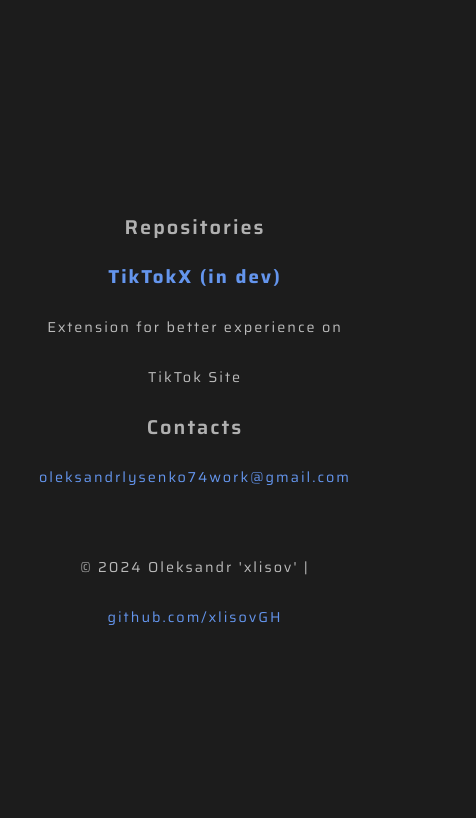
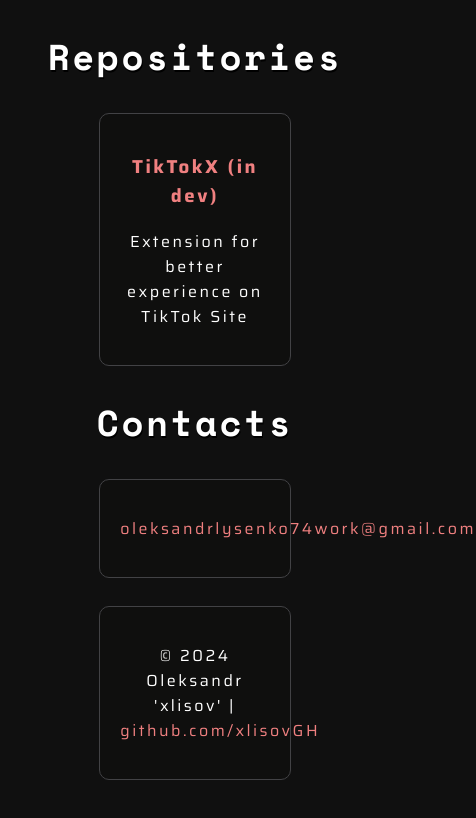
Before and after one commit to xlisovGH/xlisov-site, a plain HTML site: page index.html in a window 390 px wide. Shown: the whole page, 476 px wide, since content can reach past the window. Drawn offline with nearby package versions, Linux system fonts and the light colour scheme.

Commit message:
Update style.css

```diff
--- a/style.css
+++ b/style.css
@@ -1,98 +1,90 @@
-@import url("https://fonts.googleapis.com/css2?family=Saira:ital,wdth,wght@0,50..125,100..900;1,50..125,100..900&display=swap");
+@import url("https://fonts.googleapis.com/css2?family=Saira:ital,wdth,wght@0,50..125,100..900;1,50..125,100..900&family=Space+Mono:ital,wght@0,400;0,700;1,400;1,700&display=swap");
 
-* {
-    margin: 0;
-    padding: 0;
-    box-sizing: border-box;
+body,
+html {
+    font-family: "Saira", sans-serif;
+
+    background-color: rgb(16, 16, 16);
+    color: white;
+
+    text-align: center;
+    letter-spacing: 2.5px;
 }
 
-body {
-    font-family: "Saira", sans-serif;
-    background-color: rgb(28, 28, 28);
-    color: rgb(237, 237, 237);
-    display: flex;
-    flex-direction: column;
-    align-items: center;
-    justify-content: center;
-    min-height: 100vh;
-    letter-spacing: 2px;
-    line-height: 100px;
+h2 {
+    font-family: "Space Mono";
+    font-size: 36px;
+    text-shadow: 1px 2px rgb(0, 0, 0);
+}
+
+hr {
+    border: 0;
+    height: 1px;
+    background: linear-gradient(
+        to right,
+        rgba(66, 66, 69, 0),
+        rgba(66, 66, 69, 1),
+        rgba(66, 66, 69, 0)
+    );
+    margin: 20px 0;
+}
+
+.container-repo {
+    background-color: rgb(15, 15, 14);
+    border-radius: 10px;
+    border: 1px solid rgb(66, 66, 69);
+
+    width: 40%;
+    margin: 0 auto;
     padding: 20px;
 }
 
-body p {
-    color: rgb(186, 186, 186);
+.container-repo h3 a {
+    text-decoration: none;
+    color: lightcoral;
 }
 
-body h2 {
-    font-weight: 600;
-    color: rgb(176, 176, 176);
+.container-repo h3 a:hover {
+    text-decoration: underline;
+    color: lightcoral;
 }
 
-body a {
-    color: cornflowerblue;
-    text-decoration: none;
-    transition: 0.5s;
+.container-contact {
+    background-color: rgb(15, 15, 14);
+    border-radius: 10px;
+    border: 1px solid rgb(66, 66, 69);
+
+    width: 40%;
+    margin: 0 auto;
+    padding: 20px;
 }
 
-body a:hover {
-    font-weight: 500;
-    text-shadow: 0 0 10px cornflowerblue;
+.container-contact p a {
+    text-decoration: none;
+    color: lightcoral;
 }
 
-footer {
-    margin-top: 40px;
-    text-align: center;
-    font-size: 0.9rem;
-    color: rgb(136, 136, 136);
+.container-contact p a:hover {
+    text-decoration: underline;
+    color: lightcoral;
 }
 
-@media (max-width: 768px) {
-    body {
-        letter-spacing: 2px;
-        line-height: 50px;
-        padding: 20px;
-        text-align: center;
-    }
+.container-footer {
+    background-color: rgb(15, 15, 14);
+    border-radius: 10px;
+    border: 1px solid rgb(66, 66, 69);
 
-    h1 {
-        font-size: 2.5rem;
-    }
-
-    h2 {
-        font-size: 1.5rem;
-    }
-
-    p {
-        font-size: 1rem;
-    }
-
-    footer {
-        font-size: 0.8rem;
-    }
+    width: 40%;
+    margin: 7.5% auto;
+    padding: 20px;
 }
 
-@media (max-width: 480px) {
-    body {
-        letter-spacing: 2px;
-        line-height: 50px;
-        padding: 20px;
-        text-align: center;
-    }
+.container-footer a {
+    text-decoration: none;
+    color: lightcoral;
+}
 
-    h1 {
-        font-size: 2rem;
-    }
-
-    h2 {
-        font-size: 1.25rem;
-    }
-
-    p {
-        font-size: 0.9rem;
-    }
-
-    footer {
-        font-size: 0.7rem;
-    }
+.container-footer a:hover {
+    text-decoration: underline;
+    color: lightcoral;
 }
```
